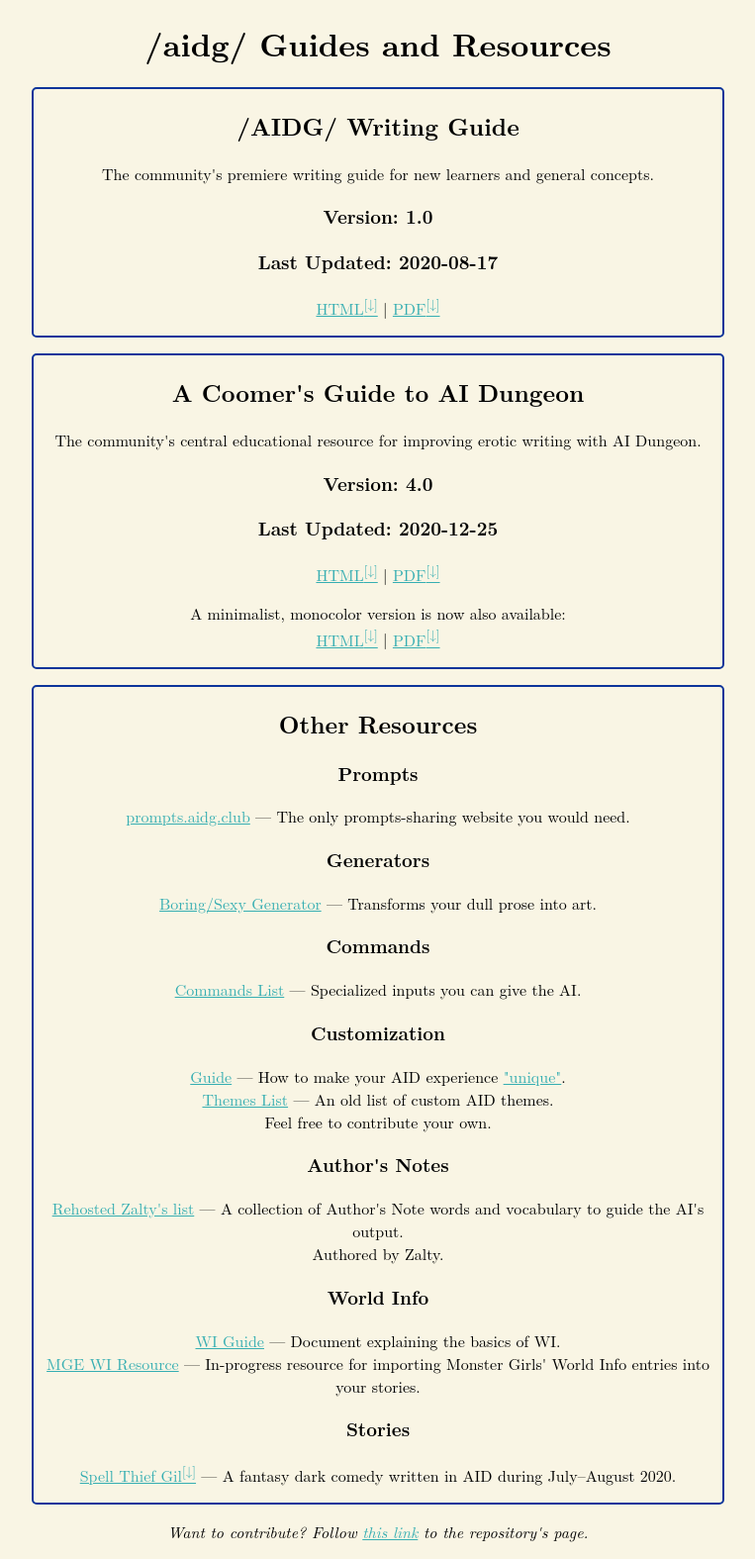
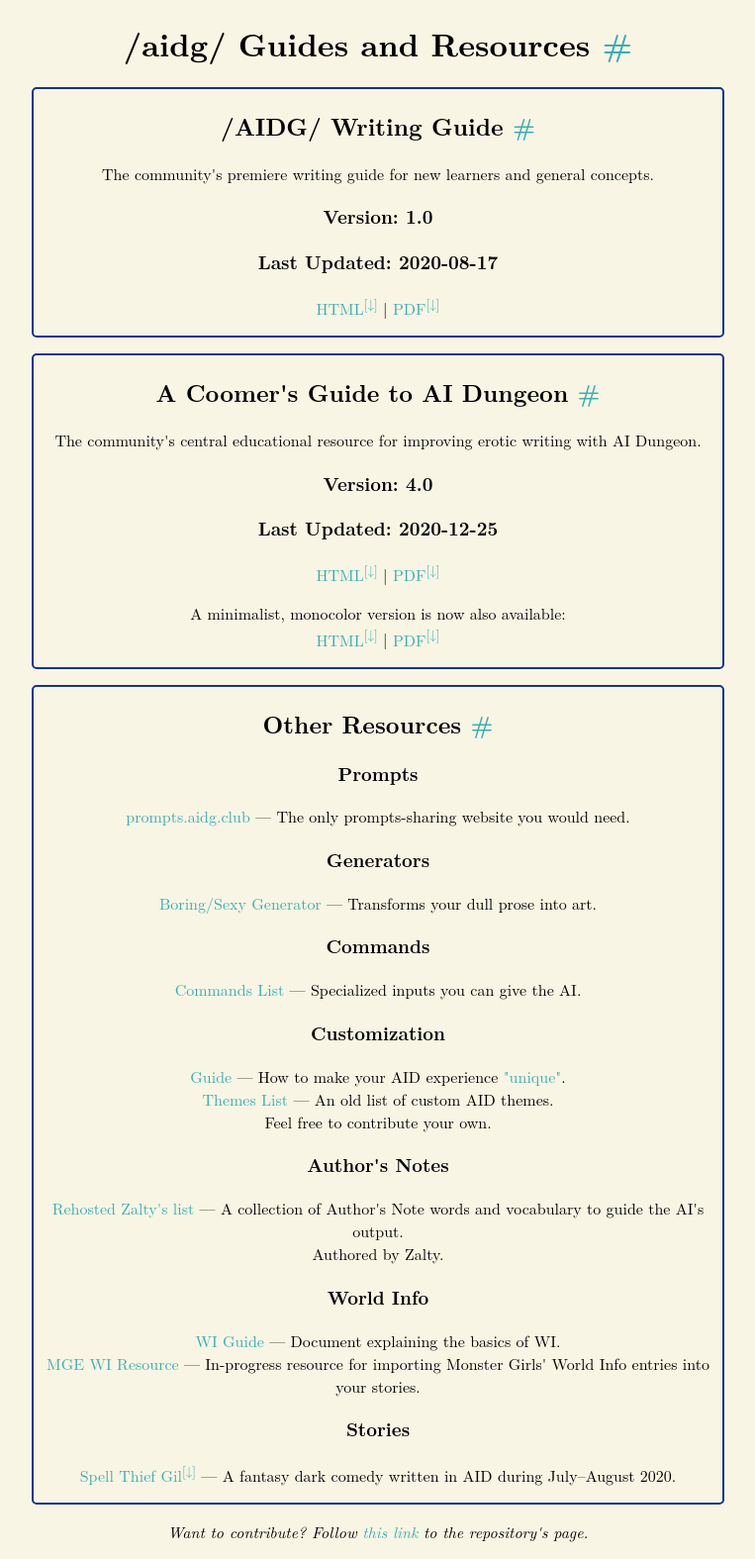
Before and after one commit to ManwhoreDev/CoomersGuide.github.io, a Jekyll site: the page index.html, which Jekyll copies as it is, in a window 1280 px wide. Shown: the whole page at 99% size, without its empty margins (258-1021 px from the left). Built offline with Jekyll 4.4.1, drawn with Linux system fonts in a browser that asks for light colours; some web fonts are replaced.

Commit message:
Update index.html

```diff
--- a/index.html
+++ b/index.html
@@ -12,6 +12,7 @@
 		}
 		a{
 			color:#36AEB2;
+			text-decoration: none;
 		}
 		section{
 			margin:auto;
@@ -21,9 +22,9 @@
 		}
 	</style>
 	<body>
-		<h1>/aidg/ Guides and Resources</h1>
+		<h1 id="/aidg/ Guides and Resources">/aidg/ Guides and Resources <a class="headerlink" href="/aidg/ Guides and Resources" title="Permanent link">#</a></h1>
 		<section>
-			<h2>/AIDG/ Writing Guide</h2>
+			<h2 id="/AIDG/ Writing Guide">/AIDG/ Writing Guide <a class="headerlink" href="/AIDG/ Writing Guide" title="Permanent link">#</a></h2>
 			<p>
 				</p>
 			<p>The community's premiere writing guide for new learners and general concepts.</p>
@@ -35,7 +36,7 @@
 		</section>
 		<p></p>
 		<section>
-			<h2>A Coomer's Guide to AI Dungeon</h2>
+			<h2 id="A Coomer's Guide to AI Dungeon">A Coomer's Guide to AI Dungeon <a class="headerlink" href="A Coomer's Guide to AI Dungeon" title="Permanent link">#</a></h2>
 			<p>
 								</p>
 
@@ -57,7 +58,7 @@
 		</section>
 		<p></p>
 		<section>
-			<h2>Other Resources</h2>
+			<h2 id="A Coomer's Guide to AI Dungeon">Other Resources <a class="headerlink" href="Other Resources" title="Permanent link">#</a></h2>
 				<h3>Prompts</h3>
 				<a href="https://prompts.aidg.club/">prompts.aidg.club</a> &mdash; The only prompts-sharing website you would need.<br/>
 				<h3>Generators</h3>
```
